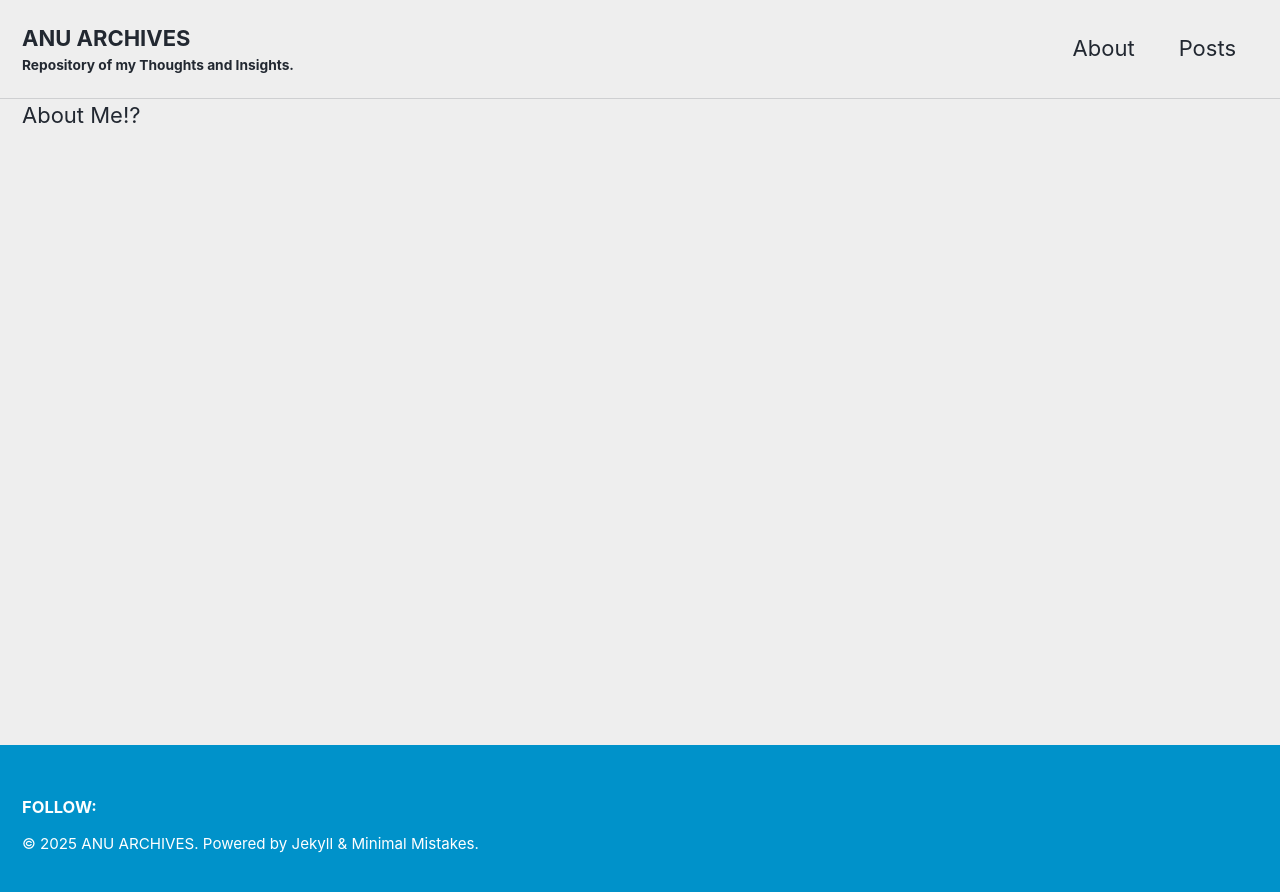
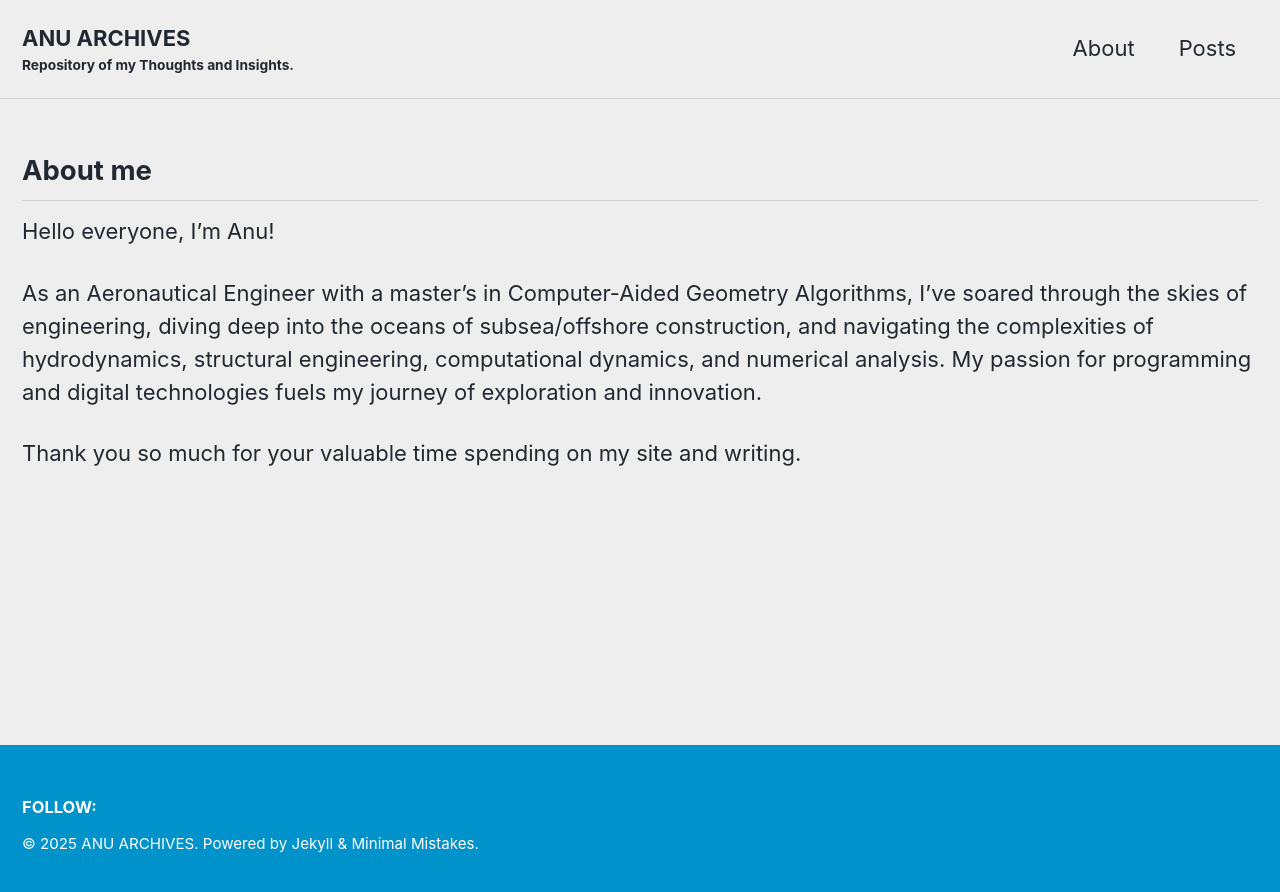
Before and after one commit to AnuVox/AnuVox.github.io, a Jekyll site: the page built from _pages/About.md, in a window 1280 px wide. Shown: the top 892 px of the page. Built offline with Jekyll 4.4.1, drawn with Linux system fonts in a browser that asks for light colours; cached includes are drawn as plain includes.

Commit message:
include old writings

```diff
--- a/_pages/About.md
+++ b/_pages/About.md
@@ -6,4 +6,10 @@ last_modified_at: 2022-05-27T11:59:26-04:00
 toc: true
 ---
 
-About Me!?
+## About me
+
+Hello everyone, I’m Anu!
+
+As an Aeronautical Engineer with a master’s in Computer-Aided Geometry Algorithms, I’ve soared through the skies of engineering, diving deep into the oceans of subsea/offshore construction, and navigating the complexities of hydrodynamics, structural engineering, computational dynamics, and numerical analysis. My passion for programming and digital technologies fuels my journey of exploration and innovation.
+
+Thank you so much for your valuable time spending on my site and writing.
```
Also changed, not shown: _posts/2021-06-12-Introduction.md (added, +15 -0 lines), _posts/2021-06-15-TheTurningPoint.md (added, +15 -0 lines), _posts/2021-06-16-TheCandleLight.md (added, +15 -0 lines).
